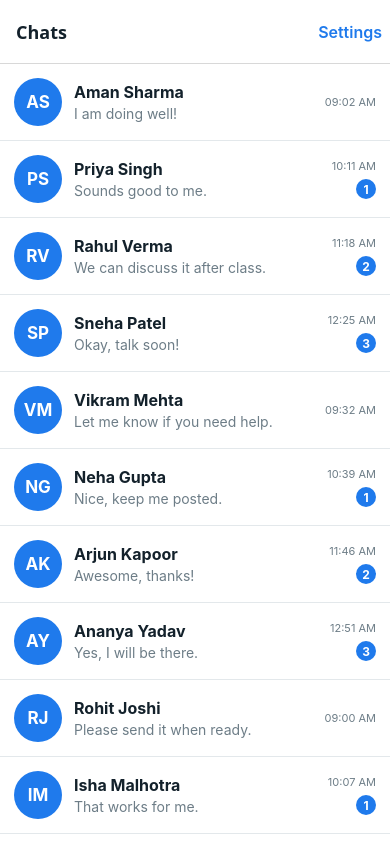
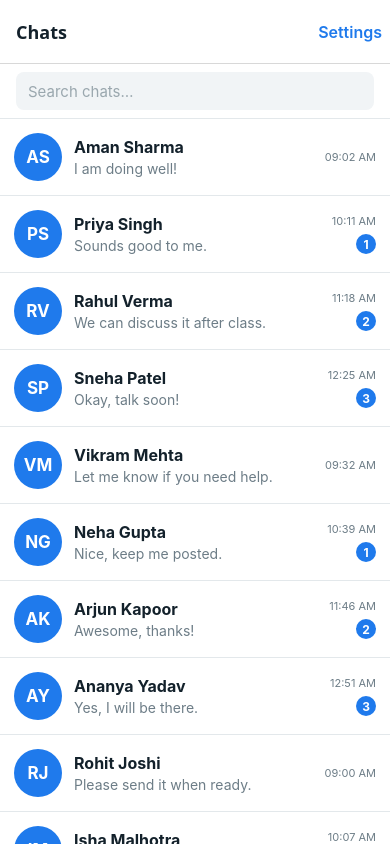
Before and after one commit to yash-raj-01/chat_app, a React Native app: screen /Chats in a window 390 px wide. Built offline with nearby package versions, Linux system fonts and the light colour scheme; no server answers.

Commit message:
Add search bar component and conversation filtering in chat list

```diff
--- a/src/controllers/useChatListController.js
+++ b/src/controllers/useChatListController.js
@@ -3,13 +3,15 @@
  * Part of the MVC Controller layer.
  *
  * Mediates between Model (ApiService, StorageService) and View (ChatListScreen).
+ * Includes search query and contact filtering.
  */
-import { useState, useEffect, useCallback } from "react";
+import { useState, useEffect, useCallback, useMemo } from "react";
 import { ApiService } from "../models/ApiService";
 import { StorageService } from "../models/StorageService";
 
 export function useChatListController(navigation) {
   const [chats, setChats] = useState([]);
+  const [searchQuery, setSearchQuery] = useState("");
   const [loading, setLoading] = useState(true);
   const [refreshing, setRefreshing] = useState(false);
   const [error, setError] = useState(null);
@@ -55,6 +57,19 @@ export function useChatListController(navigation) {
   }, [navigation, loadChats]);
 
   /**
+   * Filter chats according to the search query
+   */
+  const filteredChats = useMemo(() => {
+    const q = searchQuery.trim().toLowerCase();
+    if (!q) return chats;
+    return chats.filter(
+      (c) =>
+        c.name.toLowerCase().includes(q) ||
+        (c.lastMessage && c.lastMessage.toLowerCase().includes(q))
+    );
+  }, [chats, searchQuery]);
+
+  /**
    * User pressed a chat item - update unread count and navigate
    */
   const handleChatPress = useCallback(
@@ -80,8 +95,16 @@ export function useChatListController(navigation) {
     [navigation]
   );
 
+  const clearSearch = useCallback(() => {
+    setSearchQuery("");
+  }, []);
+
   return {
-    chats,
+    chats: filteredChats,
+    totalChatsCount: chats.length,
+    searchQuery,
+    setSearchQuery,
+    clearSearch,
     loading,
     refreshing,
     error,
--- /dev/null
+++ b/src/views/components/SearchBar.jsx
@@ -0,0 +1,71 @@
+/**
+ * SearchBar Component - Search conversations by name or message text
+ * Part of the MVC View layer.
+ */
+import React from "react";
+import { View, TextInput, Pressable, Text, StyleSheet } from "react-native";
+import { theme } from "../styles/theme";
+
+export default function SearchBar({ value, onChangeText, onClear, placeholder = "Search chats…" }) {
+  return (
+    <View style={styles.container}>
+      <TextInput
+        style={styles.input}
+        value={value}
+        onChangeText={onChangeText}
+        placeholder={placeholder}
+        placeholderTextColor={theme.colors.textMuted}
+        returnKeyType="search"
+        autoCapitalize="none"
+        autoCorrect={false}
+        clearButtonMode="while-editing"
+      />
+      {Boolean(value) && (
+        <Pressable
+          style={styles.clearButton}
+          onPress={onClear}
+          accessibilityLabel="Clear search"
+          accessibilityRole="button"
+        >
+          <Text style={styles.clearText}>×</Text>
+        </Pressable>
+      )}
+    </View>
+  );
+}
+
+const styles = StyleSheet.create({
+  container: {
+    paddingHorizontal: theme.spacing.lg,
+    paddingVertical: theme.spacing.sm,
+    backgroundColor: theme.colors.surface,
+    borderBottomWidth: 1,
+    borderBottomColor: theme.colors.border,
+    flexDirection: "row",
+    alignItems: "center",
+  },
+  input: {
+    flex: 1,
+    height: 38,
+    borderRadius: theme.borderRadius.sm,
+    backgroundColor: "#f1f4f6",
+    paddingHorizontal: 12,
+    fontSize: 15,
+    color: theme.colors.textPrimary,
+  },
+  clearButton: {
+    marginLeft: 8,
+    width: 24,
+    height: 24,
+    borderRadius: 12,
+    backgroundColor: "#d2dce2",
+    justifyContent: "center",
+    alignItems: "center",
+  },
+  clearText: {
+    fontSize: 18,
+    color: "#4a5e6c",
+    lineHeight: 20,
+    fontWeight: "600",
+  },
+});
--- a/src/views/screens/ChatListScreen.jsx
+++ b/src/views/screens/ChatListScreen.jsx
@@ -1,5 +1,5 @@
 /**
- * ChatListScreen - Main screen showing all conversations
+ * ChatListScreen - Main screen showing all conversations with search support
  * Part of the MVC View layer.
  */
 import React from "react";
@@ -13,11 +13,15 @@ import {
 } from "react-native";
 import { useChatListController } from "../../controllers/useChatListController";
 import ChatItem from "../components/ChatItem";
+import SearchBar from "../components/SearchBar";
 import { theme } from "../styles/theme";
 
 export default function ChatListScreen({ navigation }) {
   const {
     chats,
+    searchQuery,
+    setSearchQuery,
+    clearSearch,
     loading,
     refreshing,
     error,
@@ -28,6 +32,12 @@ export default function ChatListScreen({ navigation }) {
   return (
     <SafeAreaView style={styles.safeArea}>
       <View style={styles.container}>
+        <SearchBar
+          value={searchQuery}
+          onChangeText={setSearchQuery}
+          onClear={clearSearch}
+        />
+
         {error && (
           <View style={styles.banner}>
             <Text style={styles.bannerText}>{error}</Text>
@@ -47,7 +57,9 @@ export default function ChatListScreen({ navigation }) {
             contentContainerStyle={chats.length === 0 ? styles.emptyContainer : null}
             ListEmptyComponent={
               <View style={styles.center}>
-                <Text style={styles.emptyText}>No conversations yet</Text>
+                <Text style={styles.emptyText}>
+                  {searchQuery ? "No matching conversations found" : "No conversations yet"}
+                </Text>
               </View>
             }
             renderItem={({ item }) => (
```
